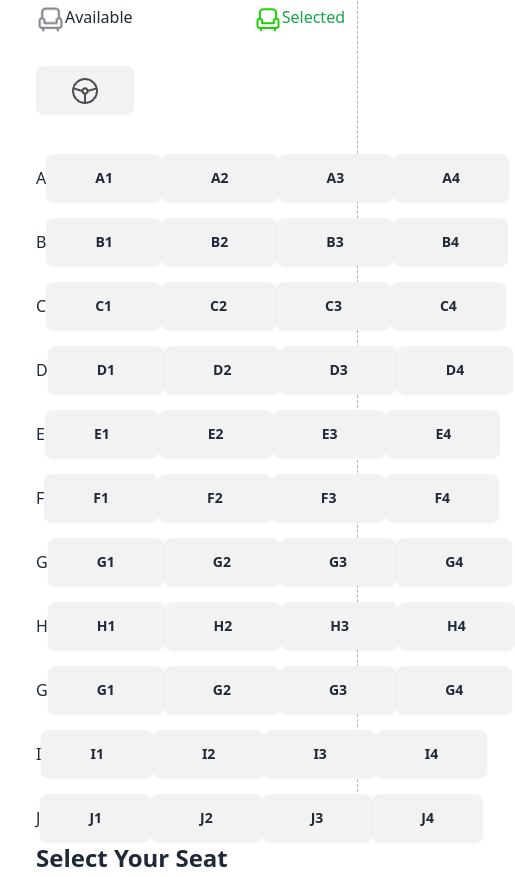
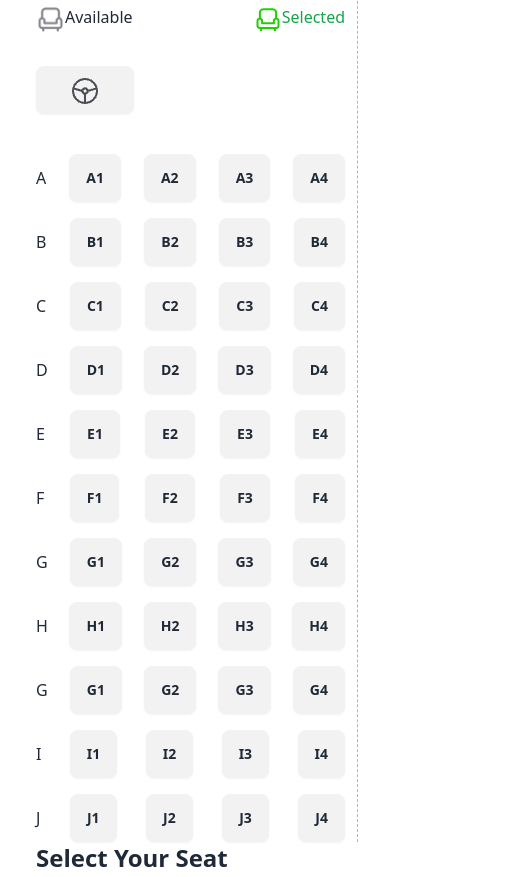
Before and after one commit to DurjoyHossain1/B9A5-Smart-Ticeketing, a plain HTML site: page index.html in a window 390 px wide. Shown: the part 2704-3581 px from the top of the page, 515 px wide, since content can reach past the window. Drawn offline with nearby package versions, Linux system fonts and the light colour scheme.

Commit message:
full responsive done

```diff
--- a/index.html
+++ b/index.html
@@ -233,80 +233,80 @@
             <div>
               <div class="First flex  md:flex-row items-center justify-between mt-4">
                 <p>A</p>
-                <button id="buttons" class="button btn py-4 px-12">A1</button>
-                <button id="buttons" class="button btn py-4 px-12">A2</button>
-                <button id="buttons" class="button btn py-4 px-12">A3</button>
-                <button id="buttons" class="button btn py-4 px-12">A4</button>
+                <button id="buttons" class="button btn md:py-4 md:px-12">A1</button>
+                <button id="buttons" class="button btn md:py-4 md:px-12">A2</button>
+                <button id="buttons" class="button btn md:py-4 md:px-12">A3</button>
+                <button id="buttons" class="button btn md:py-4 md:px-12">A4</button>
               </div>
               <div class="First flex items-center justify-between mt-4">
                 <p>B</p>
-                <button id="buttons" class="button btn py-4 px-12">B1</button>
-                <button id="buttons" class="button btn py-4 px-12">B2</button>
-                <button id="buttons" class="button btn py-4 px-12">B3</button>
-                <button id="buttons" class="button btn py-4 px-12">B4</button>
+                <button id="buttons" class="button btn md:py-4 md:px-12">B1</button>
+                <button id="buttons" class="button btn md:py-4 md:px-12">B2</button>
+                <button id="buttons" class="button btn md:py-4 md:px-12">B3</button>
+                <button id="buttons" class="button btn md:py-4 md:px-12">B4</button>
               </div>
               <div class="First flex items-center justify-between mt-4">
                 <p>C</p>
-                <button id="buttons" class="button btn py-4 px-12">C1</button>
-                <button id="buttons" class="button btn py-4 px-12">C2</button>
-                <button id="buttons" class="button btn py-4 px-12">C3</button>
-                <button id="buttons" class="button btn py-4 px-12">C4</button>
+                <button id="buttons" class="button btn md:py-4 md:px-12">C1</button>
+                <button id="buttons" class="button btn md:py-4 md:px-12">C2</button>
+                <button id="buttons" class="button btn md:py-4 md:px-12">C3</button>
+                <button id="buttons" class="button btn md:py-4 md:px-12">C4</button>
               </div>
               <div class="First flex items-center justify-between mt-4">
                 <p>D</p>
-                <button id="buttons" class="button btn py-4 px-12">D1</button>
-                <button id="buttons" class="button btn py-4 px-12">D2</button>
-                <button id="buttons" class="button btn py-4 px-12">D3</button>
-                <button id="buttons" class="button btn py-4 px-12">D4</button>
+                <button id="buttons" class="button btn md:py-4 md:px-12">D1</button>
+                <button id="buttons" class="button btn md:py-4 md:px-12">D2</button>
+                <button id="buttons" class="button btn md:py-4 md:px-12">D3</button>
+                <button id="buttons" class="button btn md:py-4 md:px-12">D4</button>
               </div>
               <div class="First flex items-center justify-between mt-4">
                 <p>E</p>
-                <button id="buttons" class="button btn py-4 px-12">E1</button>
-                <button id="buttons" class="button btn py-4 px-12">E2</button>
-                <button id="buttons" class="button btn py-4 px-12">E3</button>
-                <button id="buttons" class="button btn py-4 px-12">E4</button>
+                <button id="buttons" class="button btn md:py-4 md:px-12">E1</button>
+                <button id="buttons" class="button btn md:py-4 md:px-12">E2</button>
+                <button id="buttons" class="button btn md:py-4 md:px-12">E3</button>
+                <button id="buttons" class="button btn md:py-4 md:px-12">E4</button>
               </div>
               <div class="First flex items-center justify-between mt-4">
                 <p>F</p>
-                <button id="buttons" class="button btn py-4 px-12">F1</button>
-                <button id="buttons" class="button btn py-4 px-12">F2</button>
-                <button id="buttons" class="button btn py-4 px-12">F3</button>
-                <button id="buttons" class="button btn py-4 px-12">F4</button>
+                <button id="buttons" class="button btn md:py-4 md:px-12">F1</button>
+                <button id="buttons" class="button btn md:py-4 md:px-12">F2</button>
+                <button id="buttons" class="button btn md:py-4 md:px-12">F3</button>
+                <button id="buttons" class="button btn md:py-4 md:px-12">F4</button>
               </div>
               <div class="First flex items-center justify-between mt-4">
                 <p>G</p>
-                <button id="buttons" class="button btn py-4 px-12">G1</button>
-                <button id="buttons" class="button btn py-4 px-12">G2</button>
-                <button id="buttons" class="button btn py-4 px-12">G3</button>
-                <button id="buttons" class="button btn py-4 px-12">G4</button>
+                <button id="buttons" class="button btn md:py-4 md:px-12">G1</button>
+                <button id="buttons" class="button btn md:py-4 md:px-12">G2</button>
+                <button id="buttons" class="button btn md:py-4 md:px-12">G3</button>
+                <button id="buttons" class="button btn md:py-4 md:px-12">G4</button>
               </div>
               <div class="First flex items-center justify-between mt-4">
                 <p>H</p>
-                <button id="buttons" class="button btn py-4 px-12">H1</button>
-                <button id="buttons" class="button btn py-4 px-12">H2</button>
-                <button id="buttons" class="button btn py-4 px-12">H3</button>
-                <button id="buttons" class="button btn py-4 px-12">H4</button>
+                <button id="buttons" class="button btn md:py-4 md:px-12">H1</button>
+                <button id="buttons" class="button btn md:py-4 md:px-12">H2</button>
+                <button id="buttons" class="button btn md:py-4 md:px-12">H3</button>
+                <button id="buttons" class="button btn md:py-4 md:px-12">H4</button>
               </div>
               <div class="First flex items-center justify-between mt-4">
                 <p>G</p>
-                <button id="buttons" class="button btn py-4 px-12">G1</button>
-                <button id="buttons" class="button btn py-4 px-12">G2</button>
-                <button id="buttons" class="button btn py-4 px-12">G3</button>
-                <button id="buttons" class="button btn py-4 px-12">G4</button>
+                <button id="buttons" class="button btn md:py-4 md:px-12">G1</button>
+                <button id="buttons" class="button btn md:py-4 md:px-12">G2</button>
+                <button id="buttons" class="button btn md:py-4 md:px-12">G3</button>
+                <button id="buttons" class="button btn md:py-4 md:px-12">G4</button>
               </div>
               <div class="First flex items-center justify-between mt-4">
                 <p>I</p>
-                <button id="buttons" class="button btn py-4 px-12">I1</button>
-                <button id="buttons" class="button btn py-4 px-12">I2</button>
-                <button id="buttons" class="button btn py-4 px-12">I3</button>
-                <button id="buttons" class="button btn py-4 px-12">I4</button>
+                <button id="buttons" class="button btn md:py-4 md:px-12">I1</button>
+                <button id="buttons" class="button btn md:py-4 md:px-12">I2</button>
+                <button id="buttons" class="button btn md:py-4 md:px-12">I3</button>
+                <button id="buttons" class="button btn md:py-4 md:px-12">I4</button>
               </div>
               <div class="First flex items-center justify-between mt-4">
                 <p>J</p>
-                <button id="buttons" class="button btn py-4 px-12">J1</button>
-                <button id="buttons" class="button btn py-4 px-12">J2</button>
-                <button id="buttons" class="button btn py-4 px-12">J3</button>
-                <button id="buttons" class="button btn py-4 px-12">J4</button>
+                <button id="buttons" class="button btn md:py-4 md:px-12">J1</button>
+                <button id="buttons" class="button btn md:py-4 md:px-12">J2</button>
+                <button id="buttons" class="button btn md:py-4 md:px-12">J3</button>
+                <button id="buttons" class="button btn md:py-4 md:px-12">J4</button>
               </div>
             </div>
           </div>
```
